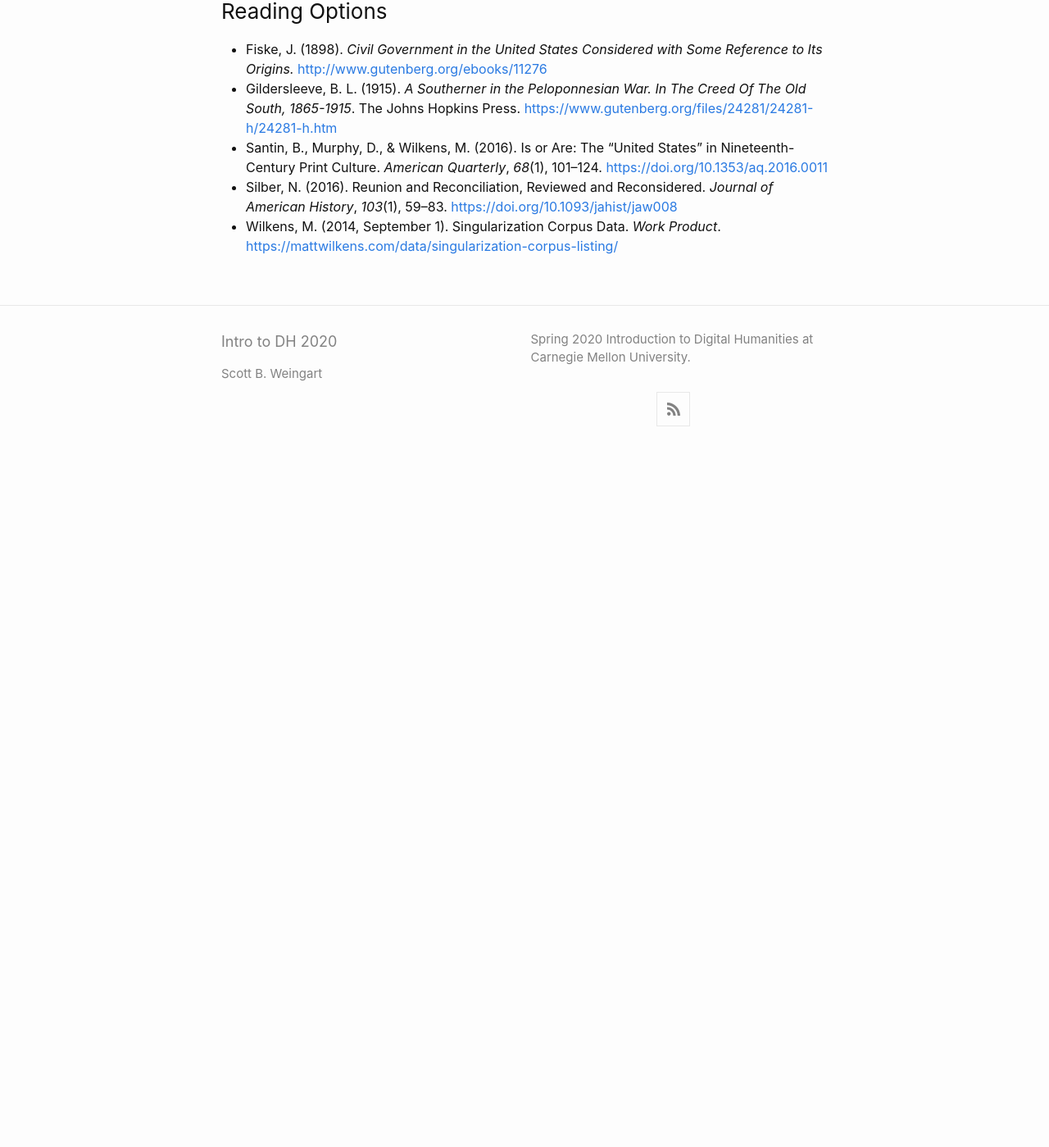
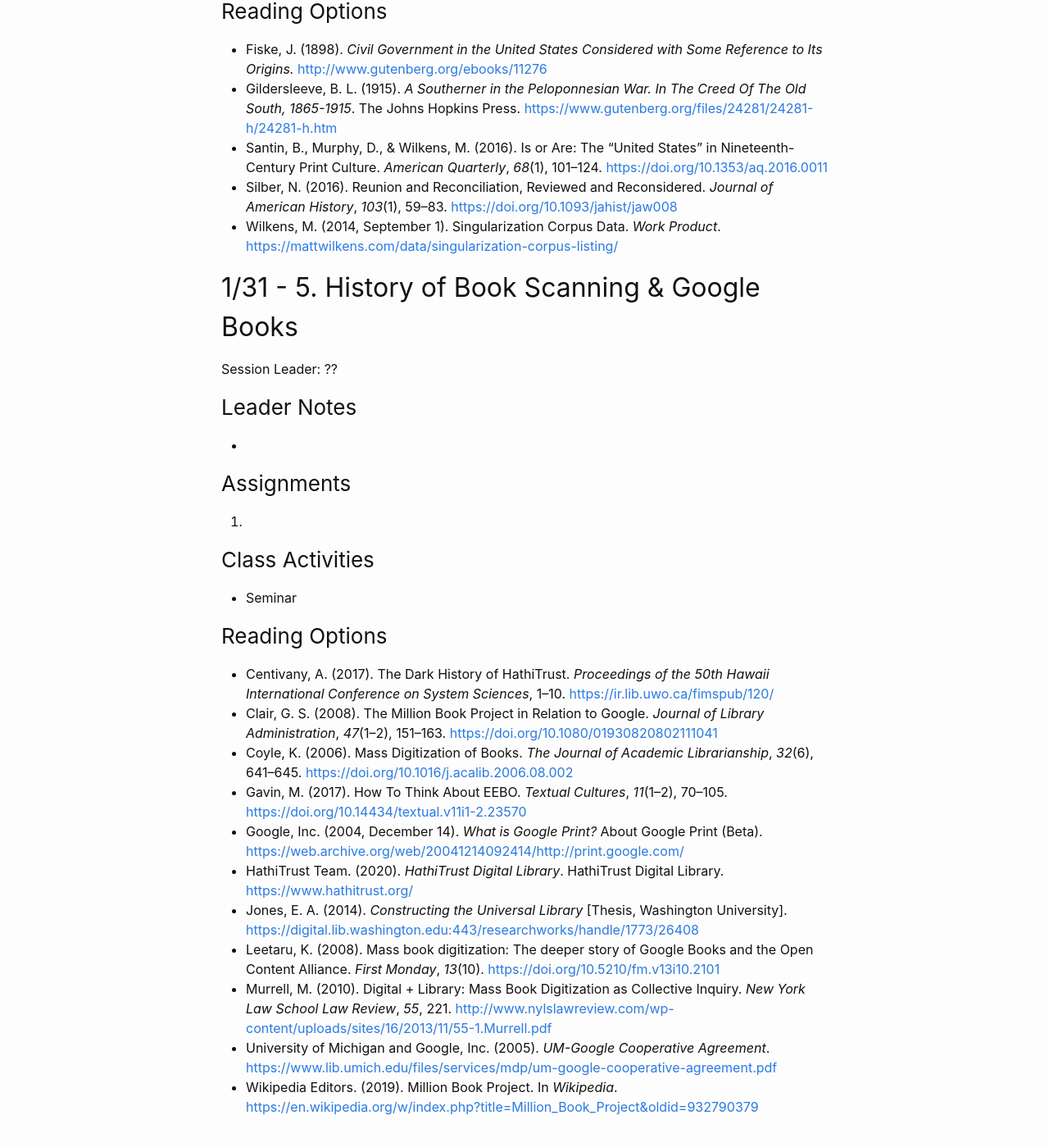
Before and after one commit to scottbot/IntroDH2020, a Jekyll site: the page built from schedule.md, in a window 1280 px wide and 1400 px high, scrolled down 3026 px. Shown: the whole window at 82% size. Built offline with Jekyll 4.4.1, drawn with Linux system fonts in a browser that asks for light colours; before the commit the page ends 3576 px from its top, so only the background shows below that.

Commit message:
session 5

```diff
--- a/schedule.md
+++ b/schedule.md
@@ -4,7 +4,7 @@ title: Schedule
 permalink: /schedule/
 ---
 
-The below schedule is *tentative*. Reading option lists will be culled by the instructor and the session's student leader down to a cap of about 120 pages of reading due for Wednesday sessions, and a cap of about 50 pages for Friday sessions. Readings may be added that are not already in the list of reading options. Course topics may change with a few week's notice, and the reading list will be finalized at least a week in advance.
+The below schedule is *tentative* and *evolving*. Reading option lists will be culled by the instructor and the session's student leader down to a cap of about 120 pages of reading due for Wednesday sessions, and a cap of about 50 pages for Friday sessions. Readings may be added that are not already in the list of reading options. Course topics may change with a few week's notice, and the reading list will be finalized at least a week in advance.
 
 ## 1/15 - 0. Introduction
 ### Class Activities
@@ -83,3 +83,28 @@ Session Leader: ??
 - Santin, B., Murphy, D., & Wilkens, M. (2016). Is or Are: The “United States” in Nineteenth-Century Print Culture. *American Quarterly*, *68*(1), 101–124. [https://doi.org/10.1353/aq.2016.0011](https://doi.org/10.1353/aq.2016.0011)
 - Silber, N. (2016). Reunion and Reconciliation, Reviewed and Reconsidered. *Journal of American History*, *103*(1), 59–83. [https://doi.org/10.1093/jahist/jaw008](https://doi.org/10.1093/jahist/jaw008)
 - Wilkens, M. (2014, September 1). Singularization Corpus Data. *Work Product*. [https://mattwilkens.com/data/singularization-corpus-listing/](https://mattwilkens.com/data/singularization-corpus-listing/)
+
+## 1/31 - 5. History of Book Scanning & Google Books
+Session Leader: ??
+
+### Leader Notes
+-
+
+### Assignments
+1.
+
+### Class Activities
+- Seminar
+
+### Reading Options
+- Centivany, A. (2017). The Dark History of HathiTrust. *Proceedings of the 50th Hawaii International Conference on System Sciences*, 1–10. [https://ir.lib.uwo.ca/fimspub/120/](https://ir.lib.uwo.ca/fimspub/120/)
+- Clair, G. S. (2008). The Million Book Project in Relation to Google. *Journal of Library Administration*, *47*(1–2), 151–163. [https://doi.org/10.1080/01930820802111041](https://doi.org/10.1080/01930820802111041)
+- Coyle, K. (2006). Mass Digitization of Books. *The Journal of Academic Librarianship*, *32*(6), 641–645. [https://doi.org/10.1016/j.acalib.2006.08.002](https://doi.org/10.1016/j.acalib.2006.08.002)
+- Gavin, M. (2017). How To Think About EEBO. *Textual Cultures*, *11*(1–2), 70–105. [https://doi.org/10.14434/textual.v11i1-2.23570](https://doi.org/10.14434/textual.v11i1-2.23570)
+- Google, Inc. (2004, December 14). *What is Google Print?* About Google Print (Beta). [https://web.archive.org/web/20041214092414/http://print.google.com/](https://web.archive.org/web/20041214092414/http://print.google.com/)
+- HathiTrust Team. (2020). *HathiTrust Digital Library*. HathiTrust Digital Library. [https://www.hathitrust.org/](https://www.hathitrust.org/)
+- Jones, E. A. (2014). *Constructing the Universal Library* [Thesis, Washington University]. [https://digital.lib.washington.edu:443/researchworks/handle/1773/26408](https://digital.lib.washington.edu:443/researchworks/handle/1773/26408)
+- Leetaru, K. (2008). Mass book digitization: The deeper story of Google Books and the Open Content Alliance. *First Monday*, *13*(10). [https://doi.org/10.5210/fm.v13i10.2101](https://doi.org/10.5210/fm.v13i10.2101)
+- Murrell, M. (2010). Digital + Library: Mass Book Digitization as Collective Inquiry. *New York Law School Law Review*, *55*, 221. [http://www.nylslawreview.com/wp-content/uploads/sites/16/2013/11/55-1.Murrell.pdf](http://www.nylslawreview.com/wp-content/uploads/sites/16/2013/11/55-1.Murrell.pdf)
+- University of Michigan and Google, Inc. (2005). *UM-Google Cooperative Agreement*. [https://www.lib.umich.edu/files/services/mdp/um-google-cooperative-agreement.pdf](https://www.lib.umich.edu/files/services/mdp/um-google-cooperative-agreement.pdf)
+- Wikipedia Editors. (2019). Million Book Project. In *Wikipedia*. [https://en.wikipedia.org/w/index.php?title=Million_Book_Project&oldid=932790379](https://en.wikipedia.org/w/index.php?title=Million_Book_Project&oldid=932790379)
```
